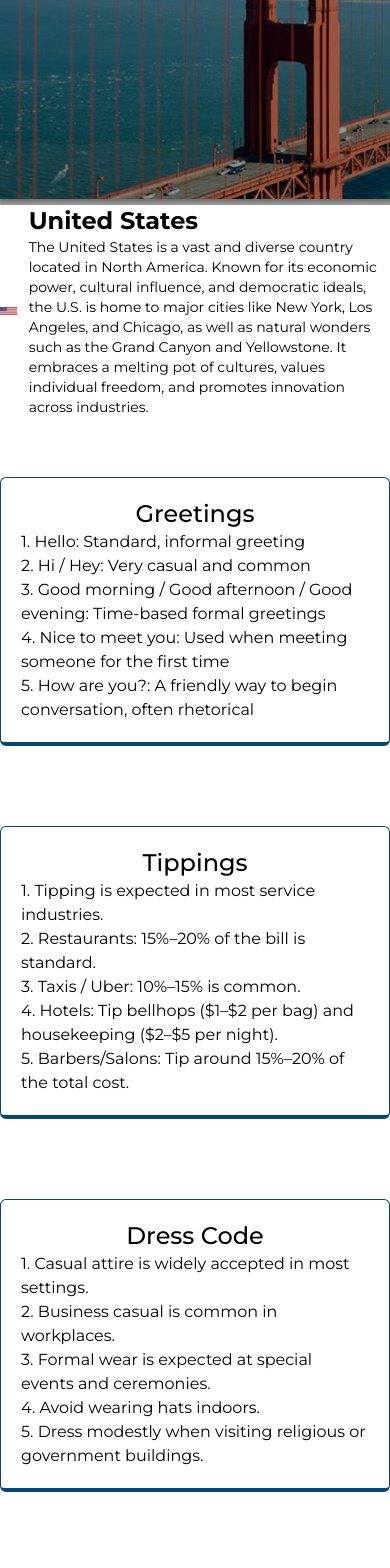
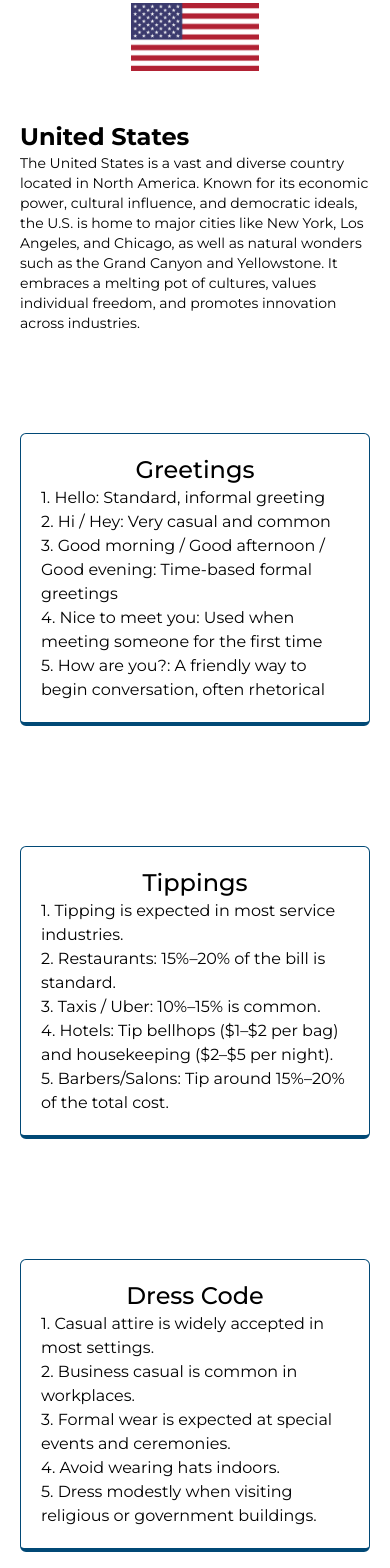
Before and after one commit to Bilal-19/Cultural-Ettiqutes-Guide, a React (Vite) app: page /country/detail/1 in a window 390 px wide. Shown: the part 360-1928 px from the top of the page. Built offline with nearby package versions, Linux system fonts and the light colour scheme.

Commit message:
Fixed mobile layout.

```diff
--- a/src/Pages/Countries.jsx
+++ b/src/Pages/Countries.jsx
@@ -8,7 +8,7 @@ export default function Countries() {
     return (
         <>
             <Header />
-            <div class="w-full bg-[url('/country_banner.png')] bg-no-repeat bg-center h-100 md:h-150 flex justify-center">
+            <div class="w-full bg-[url('/country_banner.png')] bg-no-repeat bg-center h-72 md:h-150 flex justify-center">
                 <h2 className="font-medium text-3xl md:text-6xl pt-5 md:pt-10 text-white">
                     Popular Countries
                 </h2>
--- a/src/Pages/CountryDetail.jsx
+++ b/src/Pages/CountryDetail.jsx
@@ -11,7 +11,7 @@ export default function CountryDetail() {
         <>
             <Header />
             <div
-                className="relative w-full h-130 bg-cover bg-no-repeat"
+                className="relative w-full h-72 md:h-130 bg-cover bg-no-repeat"
                 style={{ backgroundImage: `url("${findCountry.backgroundImg}")` }}
             >
                 <div className="absolute inset-0 bg-black/40 flex flex-col justify-center items-center">
@@ -19,39 +19,39 @@ export default function CountryDetail() {
                 </div>
             </div>
 
-            <div className="container mx-auto flex flex-row items-center justify-center space-x-3">
+            <div className="container mx-auto flex flex-col md:flex-row items-center justify-center md:space-x-3">
                 <div>
                     <img src={findCountry.flagImage} alt={findCountry.countryName} className="size-32 object-contain" />
                 </div>
-                <div>
+                <div className="m-5 md:m-0">
                     <h4 className="font-bold text-2xl">{findCountry.countryName}</h4>
                     <p className="text-sm">{findCountry.desc}</p>
                 </div>
             </div>
 
             <div className="container mx-auto grid grid-cols-1 md:grid-cols-2 gap-20 py-15">
-                <div className="border-b-4 border-t-1 border-x-1 border-[#014976] rounded-md p-5">
+                <div className="border-b-4 border-t-1 border-x-1 border-[#014976] rounded-md p-5 m-5 md:m-0">
                     <h5 className="text-center font-medium text-2xl">Greetings</h5>
                     <ol>
                         {findCountry.greetings.map((val, key) => <li>{key + 1}. {val}</li>)}
                     </ol>
                 </div>
 
-                <div className="border-b-4 border-t-1 border-x-1 border-[#014976] rounded-md p-5">
+                <div className="border-b-4 border-t-1 border-x-1 border-[#014976] rounded-md p-5 m-5 md:m-0">
                     <h5 className="text-center font-medium text-2xl">Tippings</h5>
                     <ol>
                         {findCountry.tippings.map((val, key) => <li>{key + 1}. {val}</li>)}
                     </ol>
                 </div>
 
-                 <div className="border-b-4 border-t-1 border-x-1 border-[#014976] rounded-md p-5">
+                 <div className="border-b-4 border-t-1 border-x-1 border-[#014976] rounded-md p-5 m-5 md:m-0">
                     <h5 className="text-center font-medium text-2xl">Dress Code</h5>
                     <ol>
                         {findCountry.dressCode.map((val, key) => <li>{key + 1}. {val}</li>)}
                     </ol>
                 </div>
 
-                 <div className="border-b-4 border-t-1 border-x-1 border-[#014976] rounded-md p-5">
+                 <div className="border-b-4 border-t-1 border-x-1 border-[#014976] rounded-md p-5 m-5 md:m-0">
                     <h5 className="text-center font-medium text-2xl">Taboos</h5>
                     <ol>
                         {findCountry.taboos.map((val, key) => <li>{key + 1}. {val}</li>)}
--- a/src/Pages/Home.jsx
+++ b/src/Pages/Home.jsx
@@ -11,7 +11,7 @@ export default function Home() {
         <>
             <Header/>
 
-            <div class="w-full bg-[url('/home.png')] bg-no-repeat bg-center h-100 md:h-150 flex justify-center">
+            <div class="w-full bg-[url('/home.png')] bg-no-repeat bg-center h-72 md:h-150 flex justify-center">
                 <h2 className="font-medium text-3xl md:text-6xl pt-5 md:pt-10">
                     Travel Respectfully.
                     <br />
```
